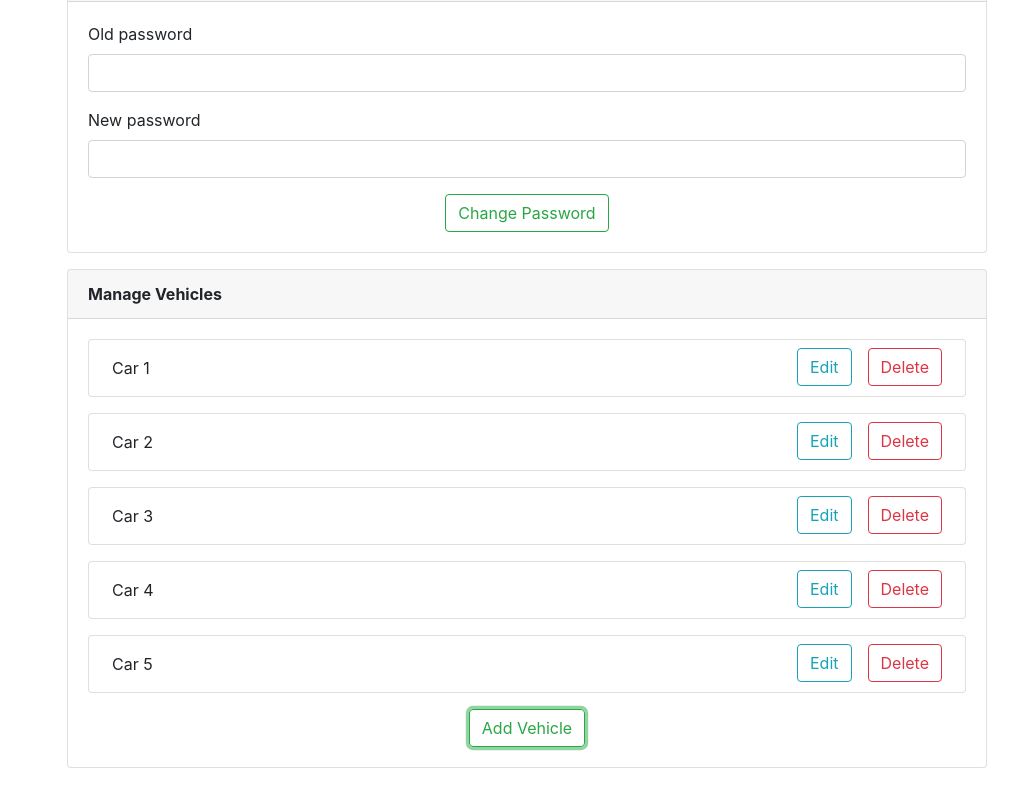
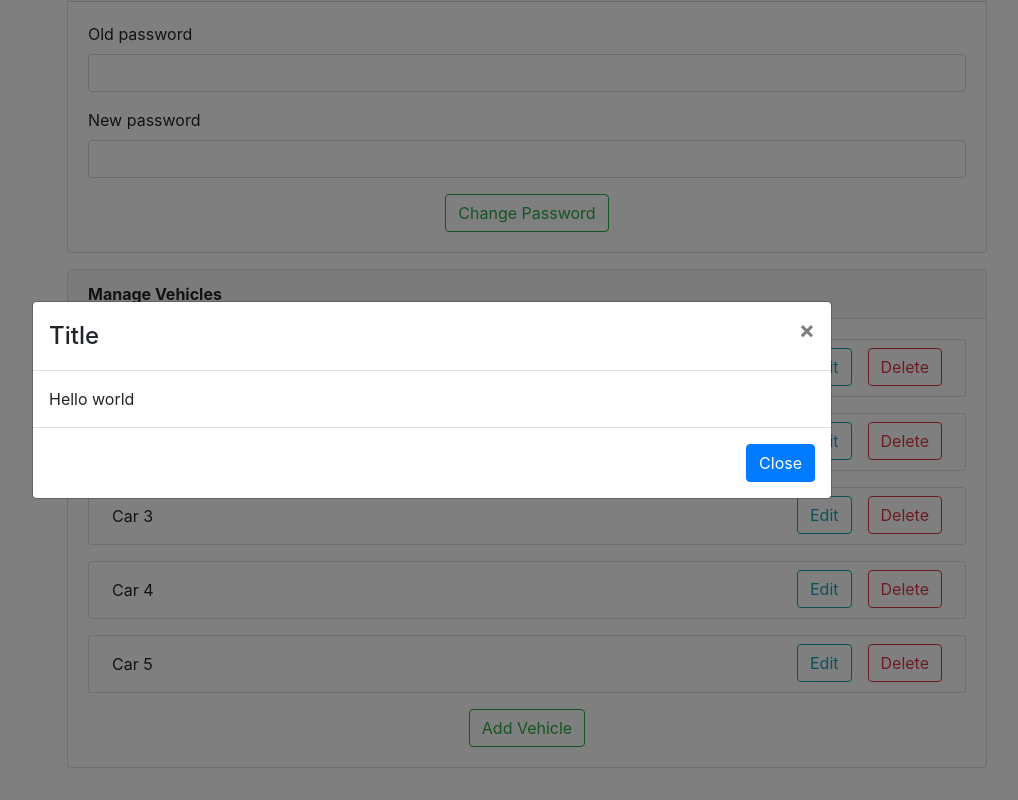
Before and after one commit to sdevalapurkar/smart-brake-monitor, a Next.js app: page /account in a window 1280 px wide. Both pictures are taken after a click on the button "Add Vehicle". Shown: the part 457-1257 px from the top of the page, without its empty margins (208-1226 px from the left). Built offline with nearby package versions, Linux system fonts and the light colour scheme.

Commit message:
Add modal for "Add Vehicle"

```diff
--- /dev/null
+++ b/components/AddVehicleModal.jsx
@@ -0,0 +1,32 @@
+import React, {Component} from 'react';
+import Modal from 'react-bootstrap/Modal';
+import Button from 'react-bootstrap/Button';
+
+class AddVehicleModal extends Component {
+    render() {
+        return (
+            <div>
+                <Modal
+                    {...this.props}
+                    size="lg"
+                    aria-labelledby="add-vehicle-modal-title"
+                    centered
+                >
+                <Modal.Header closeButton>
+                    <Modal.Title id="add-vehicle-modal-title">
+                        Title
+                    </Modal.Title>
+                </Modal.Header>
+                <Modal.Body>
+                    Hello world
+                </Modal.Body>
+                <Modal.Footer>
+                    <Button onClick={this.props.onHide}>Close</Button>
+                </Modal.Footer>
+                </Modal>
+            </div>
+        );
+    }
+}
+
+export default AddVehicleModal;
--- a/pages/account.js
+++ b/pages/account.js
@@ -8,6 +8,7 @@ import Nav from 'react-bootstrap/Nav';
 import Form from 'react-bootstrap/Form';
 import Button from 'react-bootstrap/Button';
 import CarRow from '../components/CarRow';
+import AddVehicleModal from '../components/AddVehicleModal';
 import axios from 'axios';
 
 const host = 'http://localhost';
@@ -30,6 +31,7 @@ class Account extends Component {
             newPasswordInput: '',
             succeededPasswordUpdate: false,
             failedPasswordUpdate: false,
+            showAddVehicleModal: false,
         };
     }
 
@@ -108,7 +110,10 @@ class Account extends Component {
             failedProfileUpdate,
             succeededPasswordUpdate,
             failedPasswordUpdate,
+            showAddVehicleModal
         } = this.state;
+
+        let closeAddVehicleModal = () => this.setState({showAddVehicleModal: false});
 
         return (
             <div>
@@ -236,7 +241,11 @@ class Account extends Component {
                                     {this.createCarRow()}
 
                                     <Row className="justify-content-center">
-                                        <Button variant="outline-success" type="submit">
+                                        <Button
+                                            variant="outline-success"
+                                            type="submit"
+                                            onClick={() => this.setState({ showAddVehicleModal: true })}
+                                        >
                                             Add Vehicle
                                         </Button>
                                     </Row>
@@ -246,6 +255,10 @@ class Account extends Component {
                         </Col>
                     </Row>
                 </Container>
+                <AddVehicleModal
+                    show={this.state.showAddVehicleModal}
+                    onHide={closeAddVehicleModal}
+                />
             </div>
         );
     }
```
